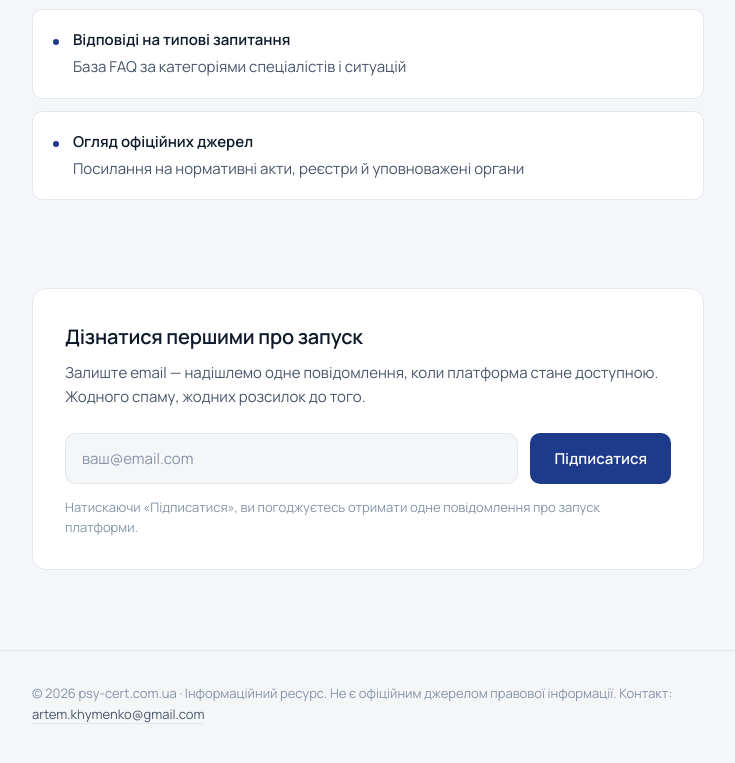
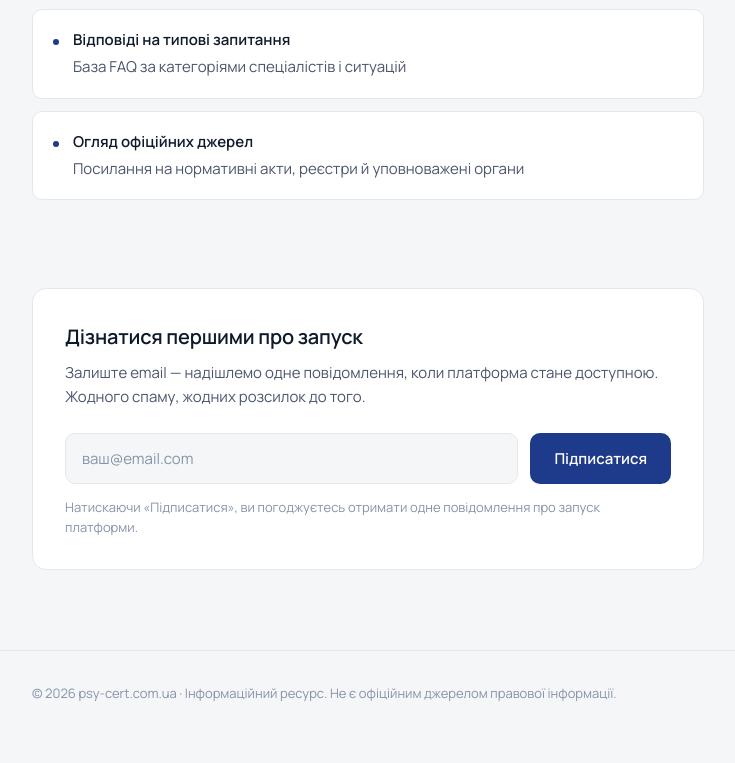
Before and after one commit to ArtemKhymenko/psy-cert, a plain HTML site: page index.html in a window 1280 px wide. Shown: the part 1214-1977 px from the top of the page, without its empty margins (272-1007 px from the left). Drawn offline with Linux system fonts and the light colour scheme.

Commit message:
eliminate mail

```diff
--- a/index.html
+++ b/index.html
@@ -339,7 +339,7 @@
 
 <footer>
   <div class="wrap">
-    <p>© 2026 psy-cert.com.ua · Інформаційний ресурс. Не є офіційним джерелом правової інформації. Контакт: <a href="mailto:artem.khymenko@gmail.com">artem.khymenko@gmail.com</a></p>
+    <p>© 2026 psy-cert.com.ua · Інформаційний ресурс. Не є офіційним джерелом правової інформації.</a></p>
   </div>
 </footer>
 
```
